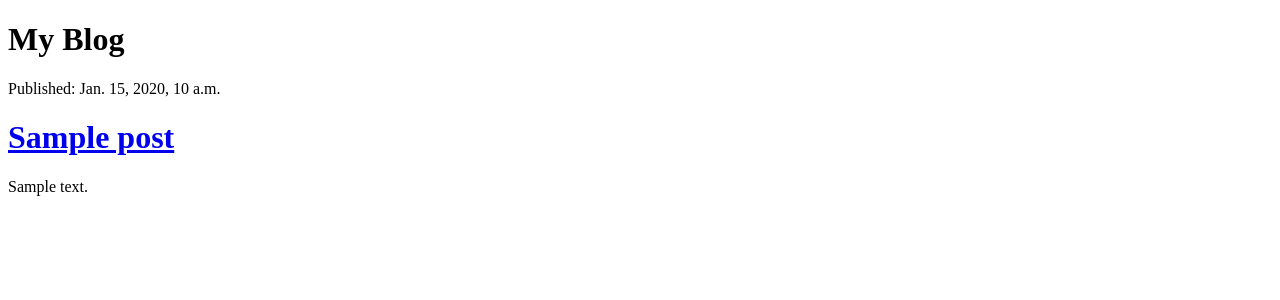
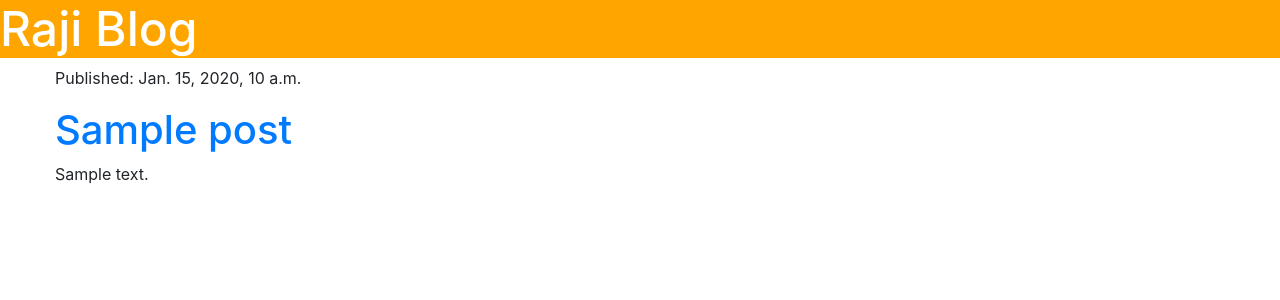
Before and after one commit to Raji42/my_django_site, a Django app: template blog/templates/blog/post_list.html in a window 1280 px wide. Shown: the top 300 px of the page. Run offline with Django 3.2, Linux system fonts and the light colour scheme; the template is opened without the code that fills it: most values are stand-ins (such as "Sample title", 1, 10 or a date in 2020); some libraries are stand-ins or nearby versions.

Commit message:
Add feature to create new blog posts from frontend.

```diff
--- /dev/null
+++ b/blog/static/css/blog.css
@@ -0,0 +1,39 @@
+.page-header  {
+  background-color: #FFA500;
+  padding: 10px:
+}
+
+.page-header h1, .page-header h1 a{
+    color: #ffffff;
+    font-size: 36pt;
+    text-decoration: none;
+}
+
+.content {
+  margin-left: 40px;
+}
+
+.h1, h2, h3, h4 {
+  font-family: "Tangerine", "Inconsolata", "Droid Sans", serif;
+  font-size: 48px;
+}
+
+.date {
+  color: #828282;
+}
+
+.post {
+  margin-bottom: 70px;
+}
+
+.post h1 a {
+  color: #000000;
+}
+
+.post-form-blog textarea {
+  width: 100%;
+}
+
+.post-form-blog .btn-primary {
+  float: right;
+}
--- /dev/null
+++ b/blog/templates/blog/base.html
@@ -0,0 +1,27 @@
+{% load static %}
+<!DOCTYPE html>
+<html lang="en">
+  <head>
+    <meta charset="utf-8">
+    <link href="https://fonts.googleapis.com/css2?family=Inconsolata&display=swap" rel="stylesheet" tyoe="text/css">
+    <link rel="stylesheet" href="https://stackpath.bootstrapcdn.com/bootstrap/4.5.0/css/bootstrap.min.css" integrity="sha384-9aIt2nRpC12Uk9gS9baDl411NQApFmC26EwAOH8WgZl5MYYxFfc+NcPb1dKGj7Sk" crossorigin="anonymous">
+    <link rel="stylesheet" href="/static/blog.css">
+    <title>My Blog</title>
+  </head>
+  <body>
+  <div class="page-header">
+    <h1> <a href="{% url "post_list" %}">Raji Blog </a></h1>
+  </div>
+  <div class="content container">
+    <div class="row">
+      <div class="col-md-8">
+
+        {% block content %}
+        {% endblock %}
+
+      </div>
+    </div>
+  </div>
+
+  </body>
+</html>
--- a/blog/templates/blog/post_list.html
+++ b/blog/templates/blog/post_list.html
@@ -1,19 +1,11 @@
-<!DOCTYPE html>
-<html lang="en">
-  <head>
-    <meta charset="utf-8">
+{% extends "blog/base.html" %}
 
-    <title>My Blog</title>
-  </head>
-  <body>
-    <h1 <a href="">My Blog </a></h1>
-
+{% block content %}
     {% for post in posts %}
-    <div>
-      <p>Published: {{ post.published_date }}</p>
-      <h1><a href="{% url "post_detail" pk=post.pk%}"> {{ post.title }}</a></h1>
-      <p>{{ post.text|linebreaksbr }}</p>
-    </div>
+        <div>
+            <p>Published: {{ post.published_date }}</p>
+            <h1><a href="{% url "post_detail" pk=post.pk%}"> {{ post.title }}</a></h1>
+            <p>{{ post.text|linebreaksbr }}</p>
+        </div>
     {% endfor %}
-  </body>
-</html>
+{% endblock %}
--- a/blog/urls.py
+++ b/blog/urls.py
@@ -1,7 +1,9 @@
 from django.urls import path
 from . import views
 
+
 urlpatterns = [
     path("", views.post_list, name="post_list"),
-    path("post/<int:pk>/", views.post_detail, name="post_detail")
+    path("post/<int:pk>/", views.post_detail, name="post_detail"),
+    path("post/new/", views.post_new, name="post_new"),
 ]
```
Also changed, not shown: blog/forms.py (added, +8 -0 lines), blog/templates/blog/post_detail.html (+4 -10 lines), blog/templates/blog/post_edit.html (added, +10 -0 lines), blog/views.py (+19 -1 lines), db.sqlite3.
